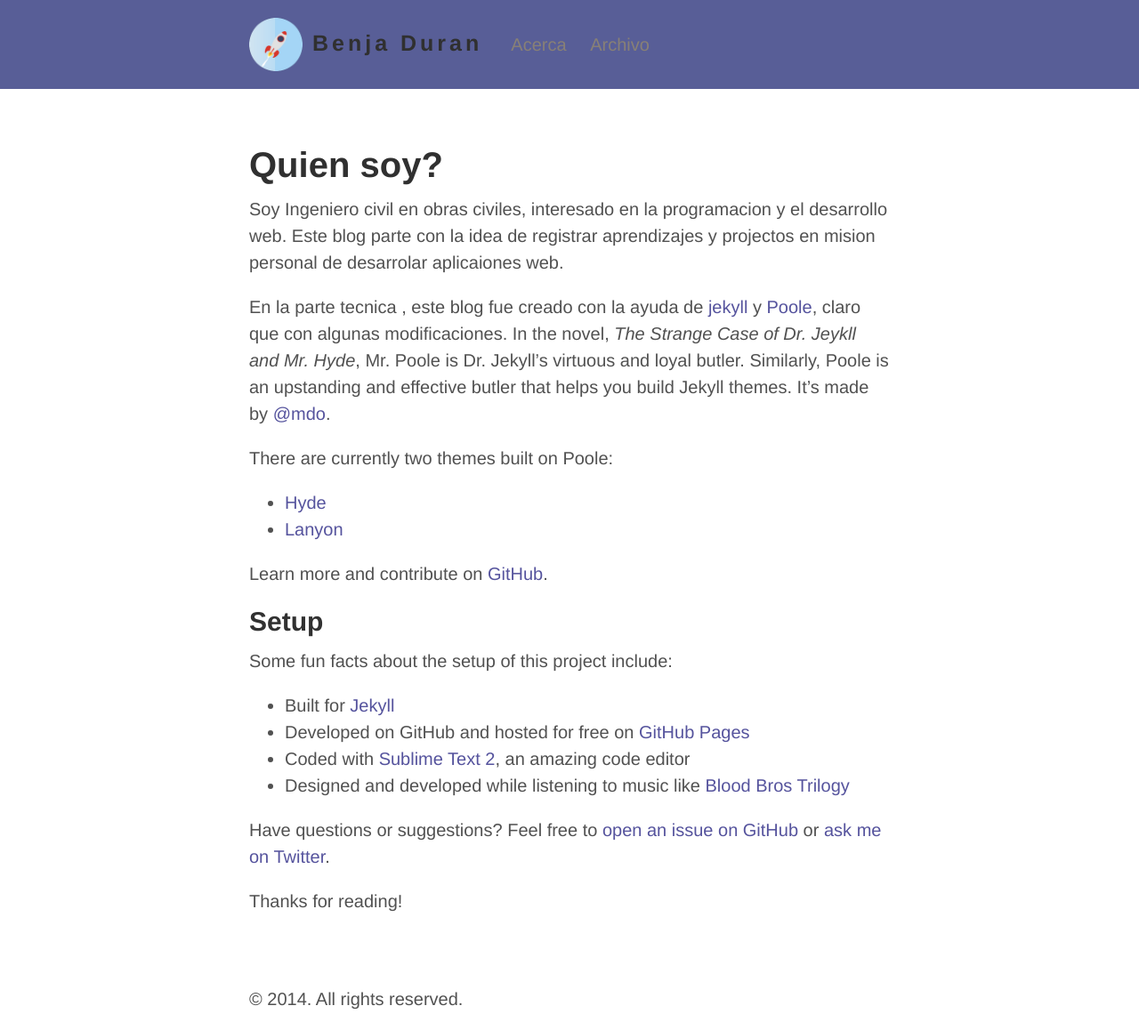
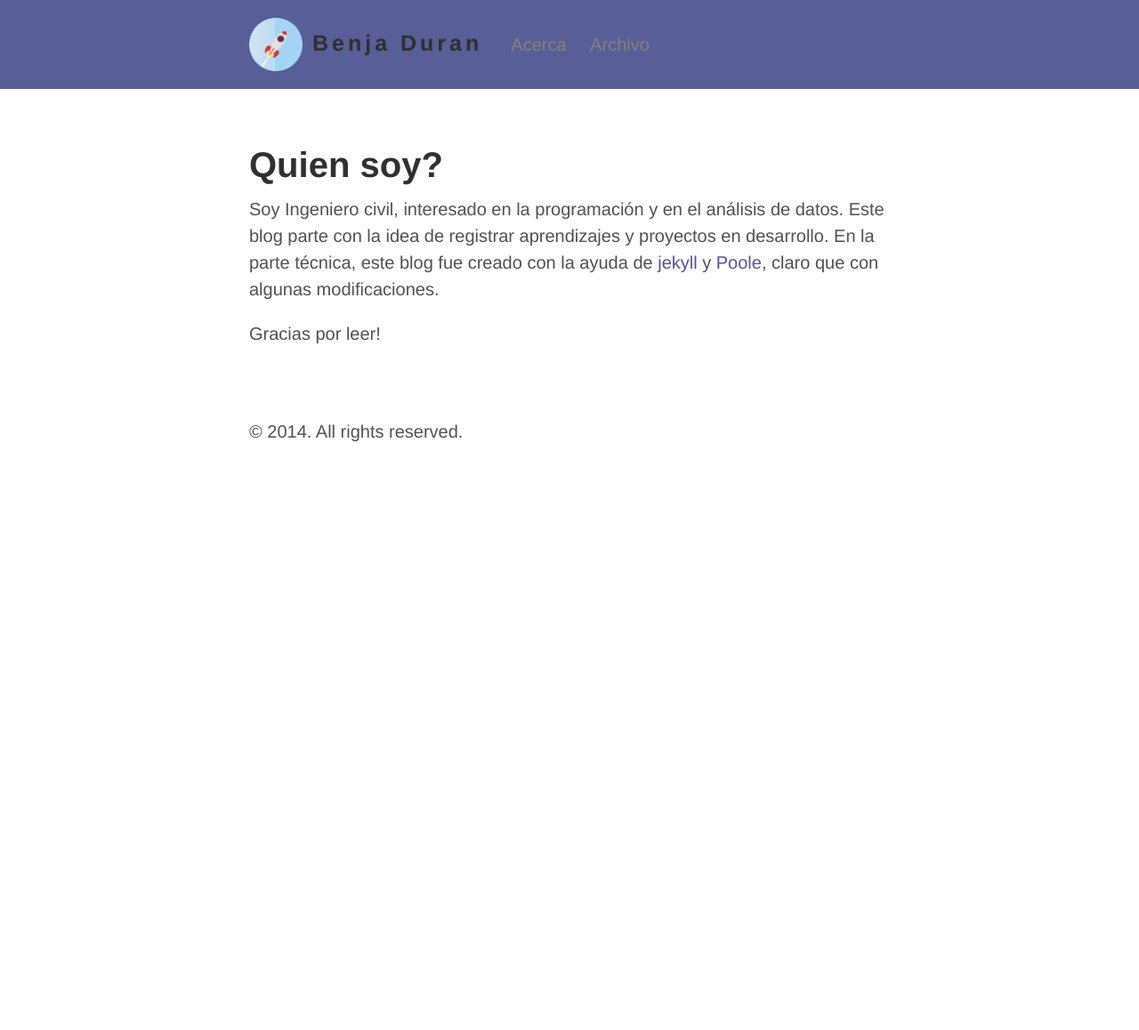
Before and after one commit to benjad/benjad.github.io, a Jekyll site: the page built from about.md, in a window 1280 px wide. Shown: the whole page at 89% size. Built offline with Jekyll 4.4.1, drawn with Linux system fonts in a browser that asks for light colours; Markdown is read by kramdown in place of the engine named in the settings; after the commit the page ends 900 px from its top, so only the background shows below that.

Commit message:
correcion about

```diff
--- a/about.md
+++ b/about.md
@@ -3,28 +3,8 @@ layout: page
 title: Quien soy?
 ---
 
-Soy Ingeniero civil  en obras civiles, interesado en  la programacion y el desarrollo web.
-Este blog parte con la idea de registrar aprendizajes y projectos en mision personal de desarrolar aplicaiones web.
+Soy Ingeniero civil, interesado en  la programación y en el análisis de datos.
+Este blog parte con la idea de registrar aprendizajes y proyectos en desarrollo.
+En la parte técnica, este blog fue creado con la ayuda de [jekyll](http://jekyllrb.com) y [Poole](https://github.com/poole), claro que con algunas modificaciones.
 
-En la parte tecnica , este blog fue creado con la ayuda de [jekyll](http://jekyllrb.com) y [Poole](https://github.com/poole), claro que con algunas modificaciones.
-In the novel, *The Strange Case of Dr. Jeykll and Mr. Hyde*, Mr. Poole is Dr. Jekyll's virtuous and loyal butler. Similarly, Poole is an upstanding and effective butler that helps you build Jekyll themes. It's made by [@mdo](https://twitter.com/mdo).
-
-There are currently two themes built on Poole:
-
-* [Hyde](http://hyde.getpoole.com)
-* [Lanyon](http://lanyon.getpoole.com)
-
-Learn more and contribute on [GitHub](https://github.com/poole).
-
-## Setup
-
-Some fun facts about the setup of this project include:
-
-* Built for [Jekyll](http://jekyllrb.com)
-* Developed on GitHub and hosted for free on [GitHub Pages](https://pages.github.com)
-* Coded with [Sublime Text 2](http://sublimetext.com), an amazing code editor
-* Designed and developed while listening to music like [Blood Bros Trilogy](https://soundcloud.com/maddecent/sets/blood-bros-series)
-
-Have questions or suggestions? Feel free to [open an issue on GitHub](https://github.com/poole/issues/new) or [ask me on Twitter](https://twitter.com/mdo).
-
-Thanks for reading!
+Gracias por leer!
```
